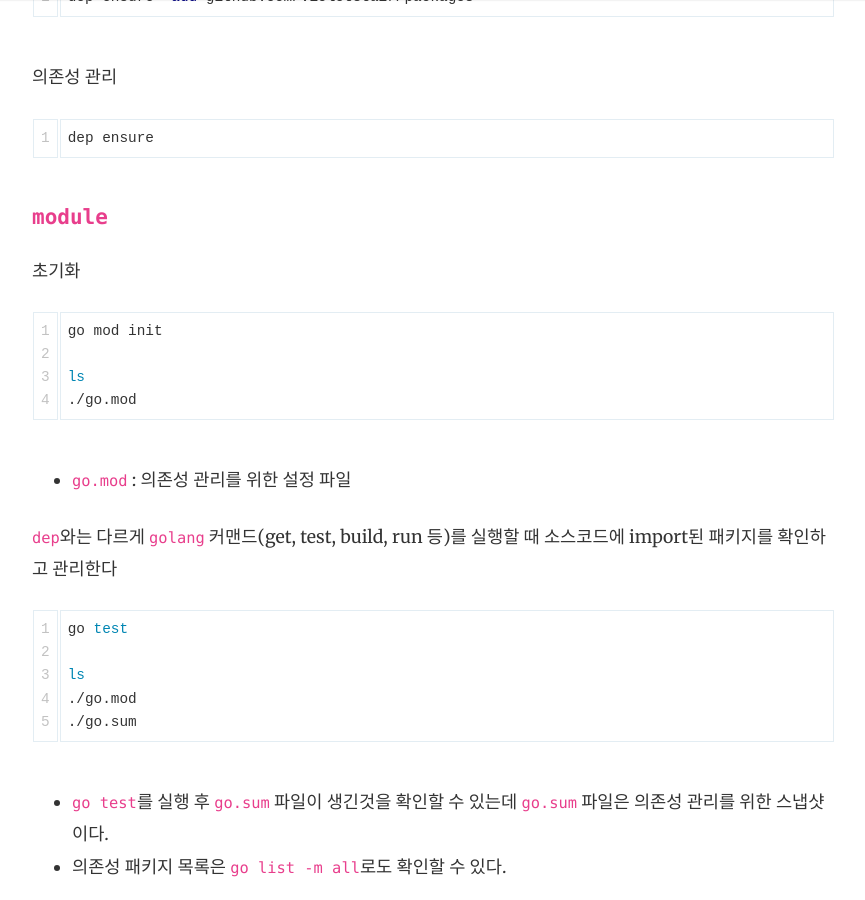
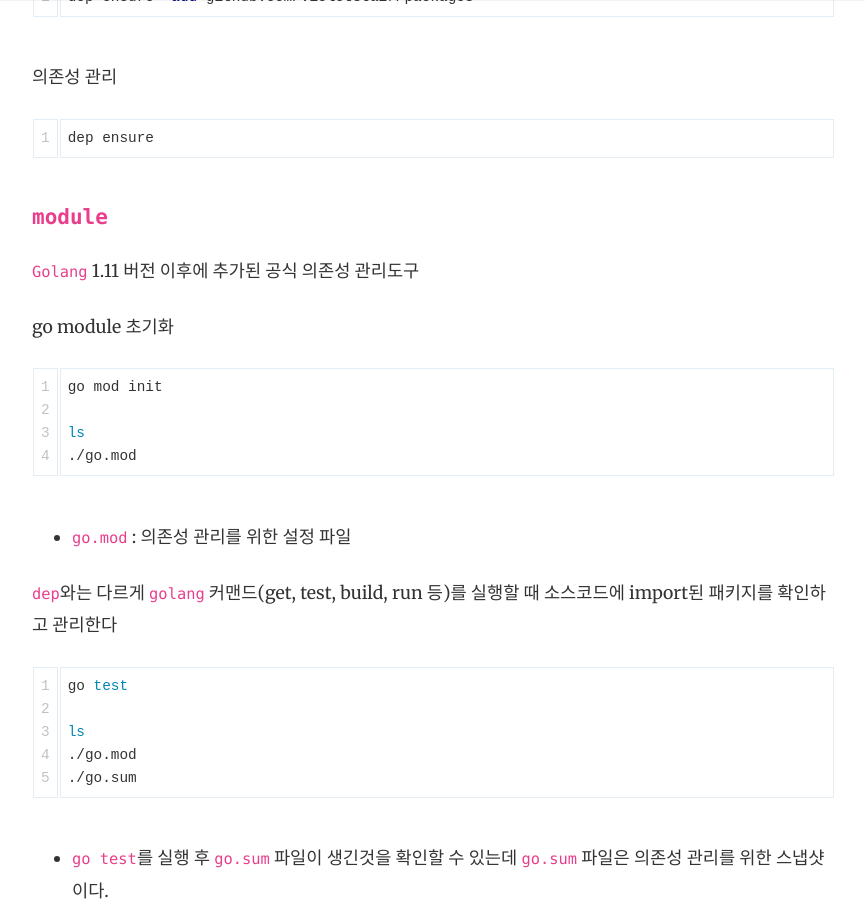
Before and after one commit to violetstair/violetstair.github.io, a Jekyll site: the page built from _posts/golang/2020-09-15-golang_study_2.md, in a window 1280 px wide and 900 px high, scrolled down 5782 px. Shown: the whole window, without its empty margins (253-1118 px from the left). Built offline with Jekyll 4.4.1, drawn with Linux system fonts in a browser that asks for light colours; nearby versions of some CDN libraries; some of the changed text lies outside the part shown.

Commit message:
Update: golang 의존성 관리도구 설명 수정

````diff
--- a/_posts/golang/2020-09-15-golang_study_2.md
+++ b/_posts/golang/2020-09-15-golang_study_2.md
@@ -201,7 +201,9 @@
 
 #### `module`
 
-초기화
+`Golang` 1.11 버전 이후에 추가된 공식 의존성 관리도구
+
+go module 초기화
 
 ```bash
 go mod init
````
Also changed, not shown: other parts of _posts/golang/2020-09-15-golang_study_2.md (+1 -1 lines).
